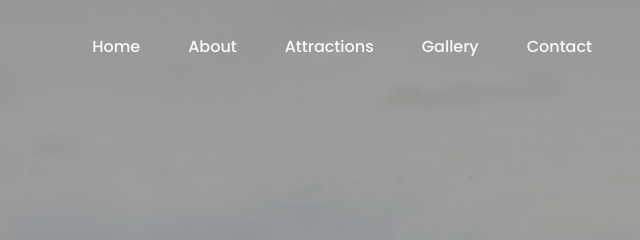
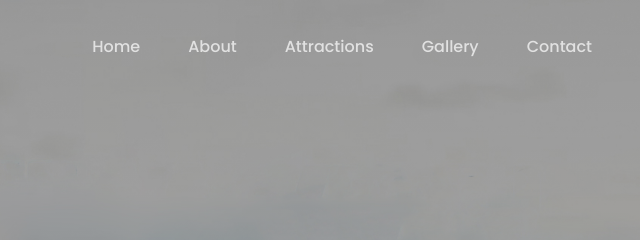
Before and after one commit to abiek12/my-hometown, a plain HTML site: page index.html in a window 1280 px wide. Shown: the top 240 px of the page, 640-1280 px from the left. Drawn offline with nearby package versions, Linux system fonts and the light colour scheme.

Commit message:
modified styles

```diff
--- a/assets/styles/style.css
+++ b/assets/styles/style.css
@@ -24,6 +24,9 @@ body {
   overflow-x: hidden;
   background-position: center;
   height: 100vh;
+
+  /* parallax */
+  background-attachment: fixed;
 }
 .hero-title {
   text-align: center;
@@ -33,6 +36,7 @@ body {
   transform: translate(-50%, -50%);
   color: white;
   z-index: 2;
+  /* mix-blend-mode:screen; */
 }
 .hero-section::before {
   content: "";
@@ -54,6 +58,14 @@ body {
   overflow: hidden;
   z-index: 2;
 }
+.header-color {
+  color: rgba(255, 255, 255, 0.7);
+  transition: 0.5s;
+}
+.header-color:hover {
+  color: #fff;
+}
+
 .btn-custom {
   font-family: "Montserrat";
   background: var(--sec-color);
--- a/index.html
+++ b/index.html
@@ -41,29 +41,29 @@
                 <ul class="navbar-nav ms-auto">
                   <li class="nav-item px-3">
                     <a
-                      class="nav-link active text-light nav-item"
+                      class="nav-link  nav-item header-color"
                       aria-current="page"
                       href="#home"
                       >Home</a
                     >
                   </li>
                   <li class="nav-item px-3">
-                    <a class="nav-link text-light nav-item" href="#about"
+                    <a class="nav-link nav-item header-color" href="#about"
                       >About</a
                     >
                   </li>
                   <li class="nav-item px-3">
-                    <a class="nav-link text-light nav-item" href="#attractions"
+                    <a class="nav-link nav-item header-color" href="#attractions"
                       >Attractions</a
                     >
                   </li>
                   <li class="nav-item px-3">
-                    <a class="nav-link text-light nav-item" href="#gallery"
+                    <a class="nav-link nav-item header-color" href="#gallery"
                       >Gallery</a
                     >
                   </li>
                   <li class="nav-item px-3">
-                    <a class="nav-link text-light nav-item" href="#footer"
+                    <a class="nav-link nav-item header-color" href="#footer"
                       >Contact</a
                     >
                   </li>
```
